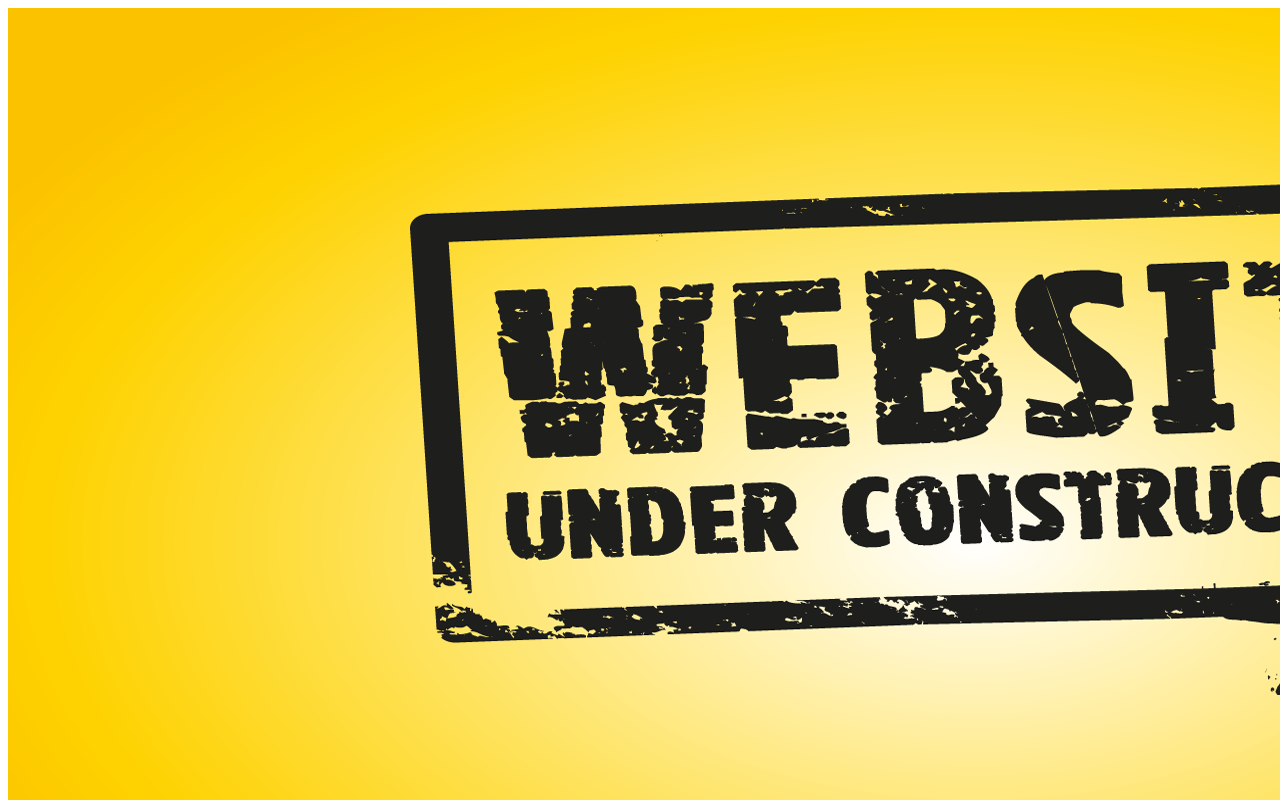
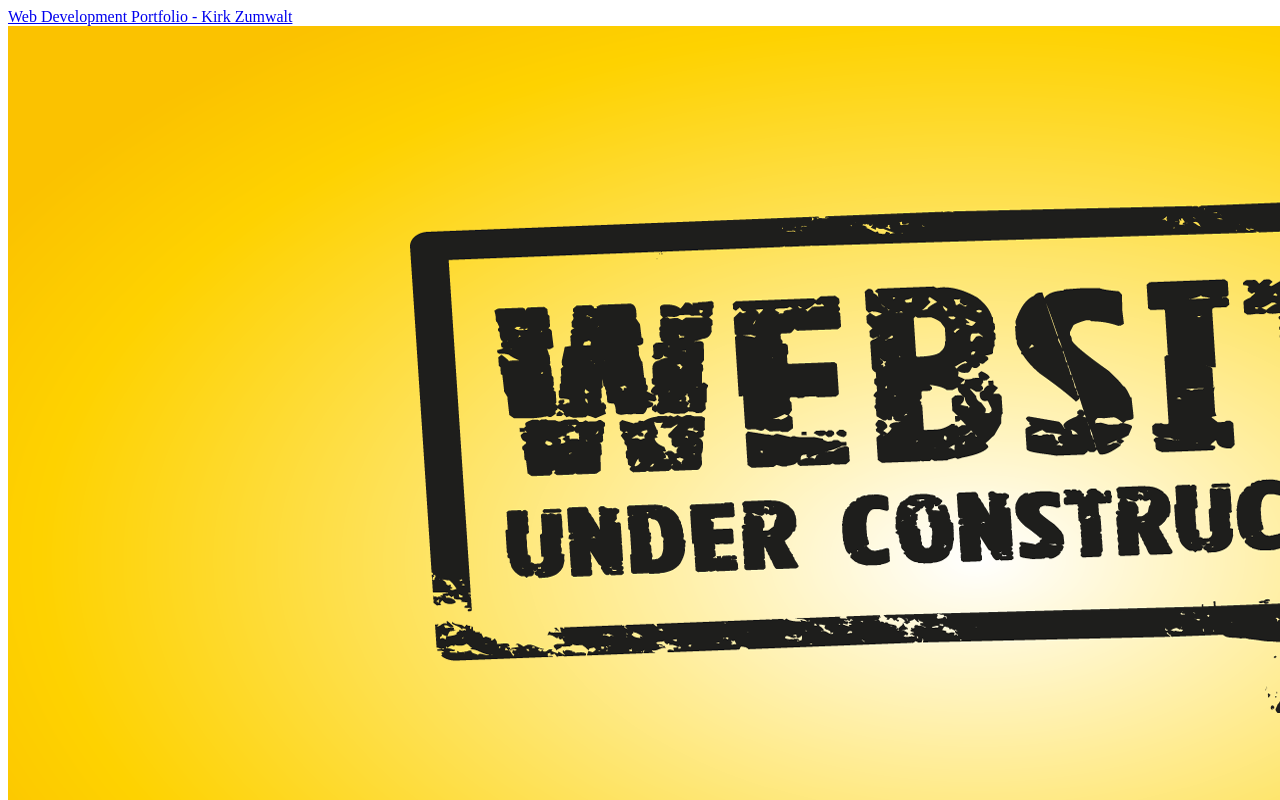
Before and after one commit to kirkazumwalt/Individual-Assignment-4, a plain HTML site: page index.html in a window 1280 px wide. Shown: the top 800 px of the page. Drawn offline with Linux system fonts and the light colour scheme.

Commit message:
Add navigation to web development portfolio
Added a navigation link to the web development portfolio.

```diff
--- a/index.html
+++ b/index.html
@@ -8,6 +8,9 @@
 
 </head>
 <body>
+  <nav>
+    <a href=" https://kirkazumwalt.github.io/">Web Development Portfolio - Kirk Zumwalt<a>
+  </nav>
 <img src="Website Under Construction.png" alt="">
 </body>
 </html>
```
